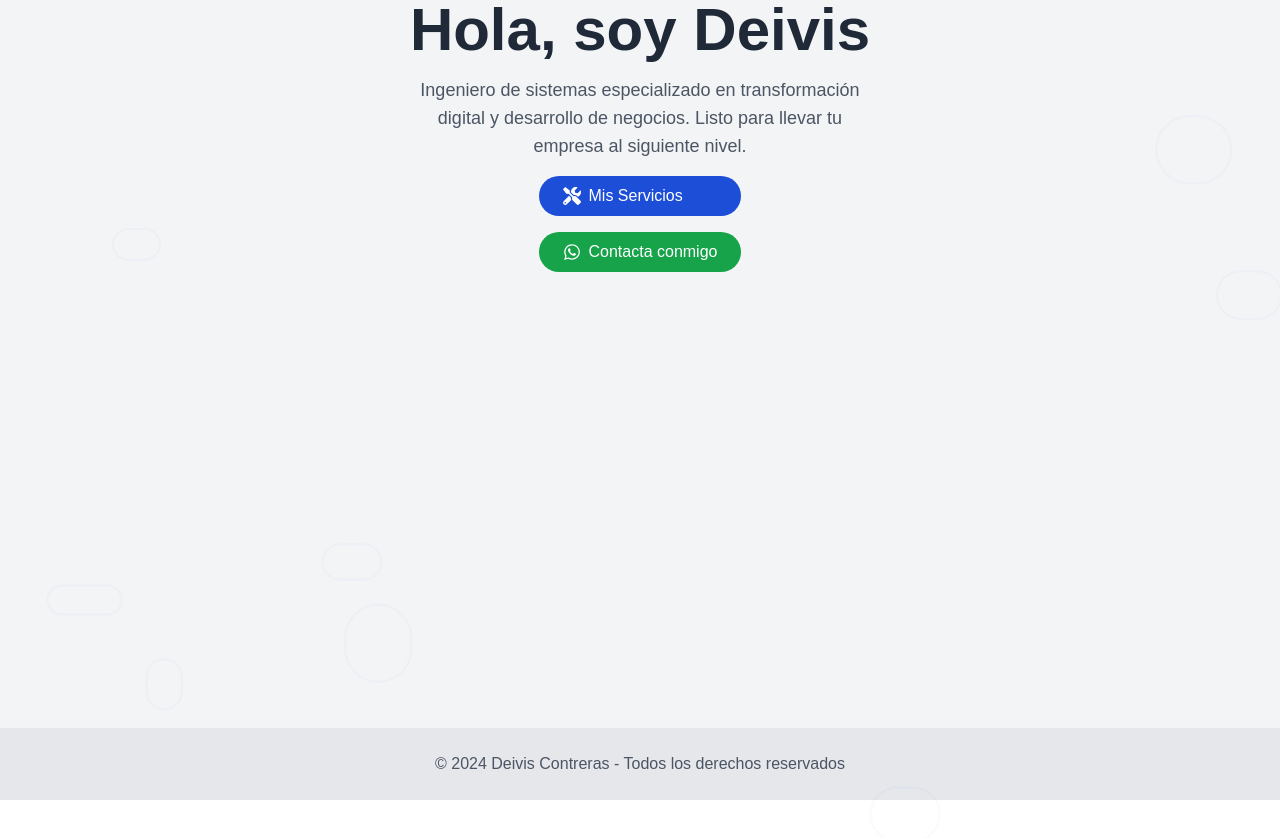
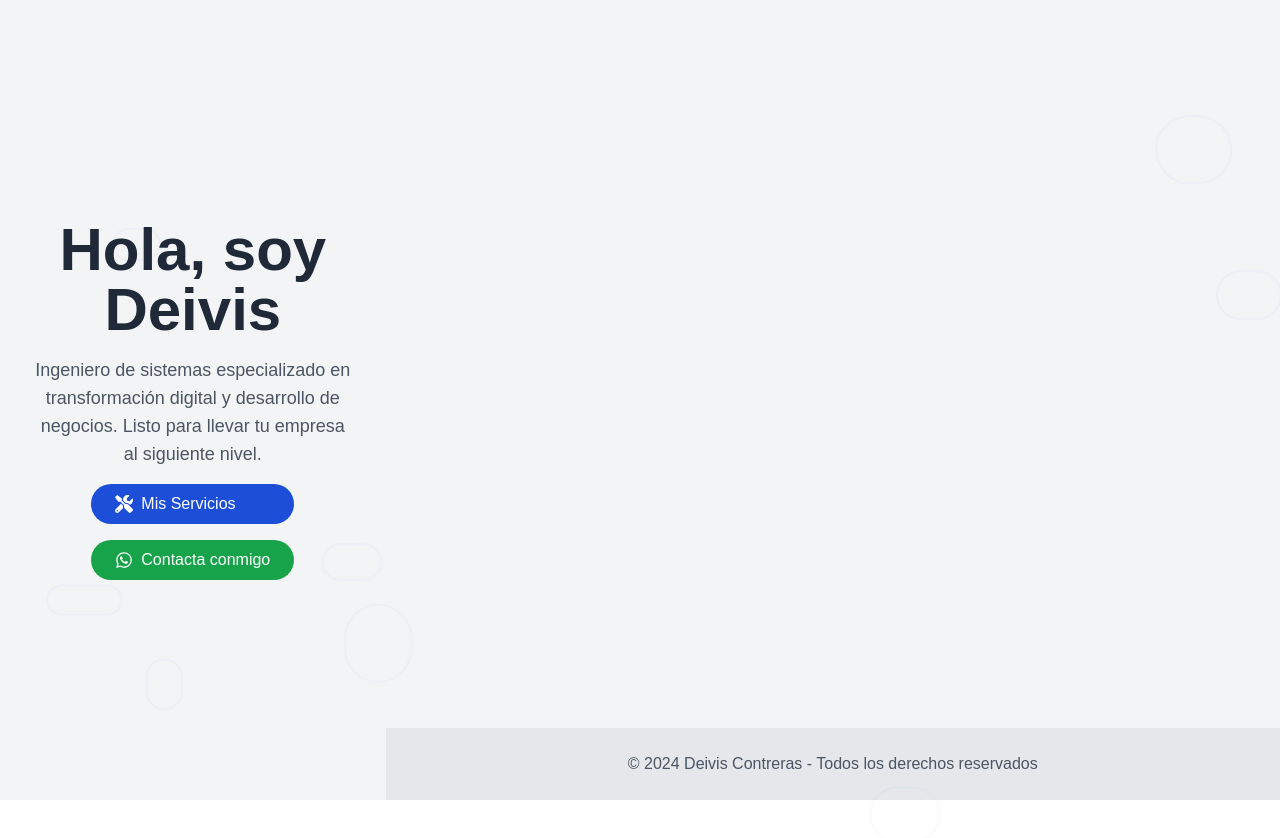
Before and after one commit to deivipluss/landing, a Next.js app: page / in a window 1280 px wide. Shown: the top 838 px of the page. Built offline with nearby package versions, Linux system fonts and the light colour scheme.

Commit message:
animacionnoche3

```diff
--- a/app/page.tsx
+++ b/app/page.tsx
@@ -6,7 +6,7 @@ import 'tailwindcss/tailwind.css';
 
 const HomePage = () => {
   return (
-    <div className="min-h-screen flex flex-col items-center justify-center bg-gray-100 text-gray-800">
+    <div className="min-h-screen flex items-center justify-center bg-gray-100 text-gray-800">
       {/* Main Content Section */}
       <main className="flex flex-col items-center text-center space-y-4 px-4 sm:px-6 lg:px-8">
         <h1 className="text-4xl font-bold text-gray-800 md:text-5xl lg:text-6xl">Hola, soy Deivis</h1>
```
